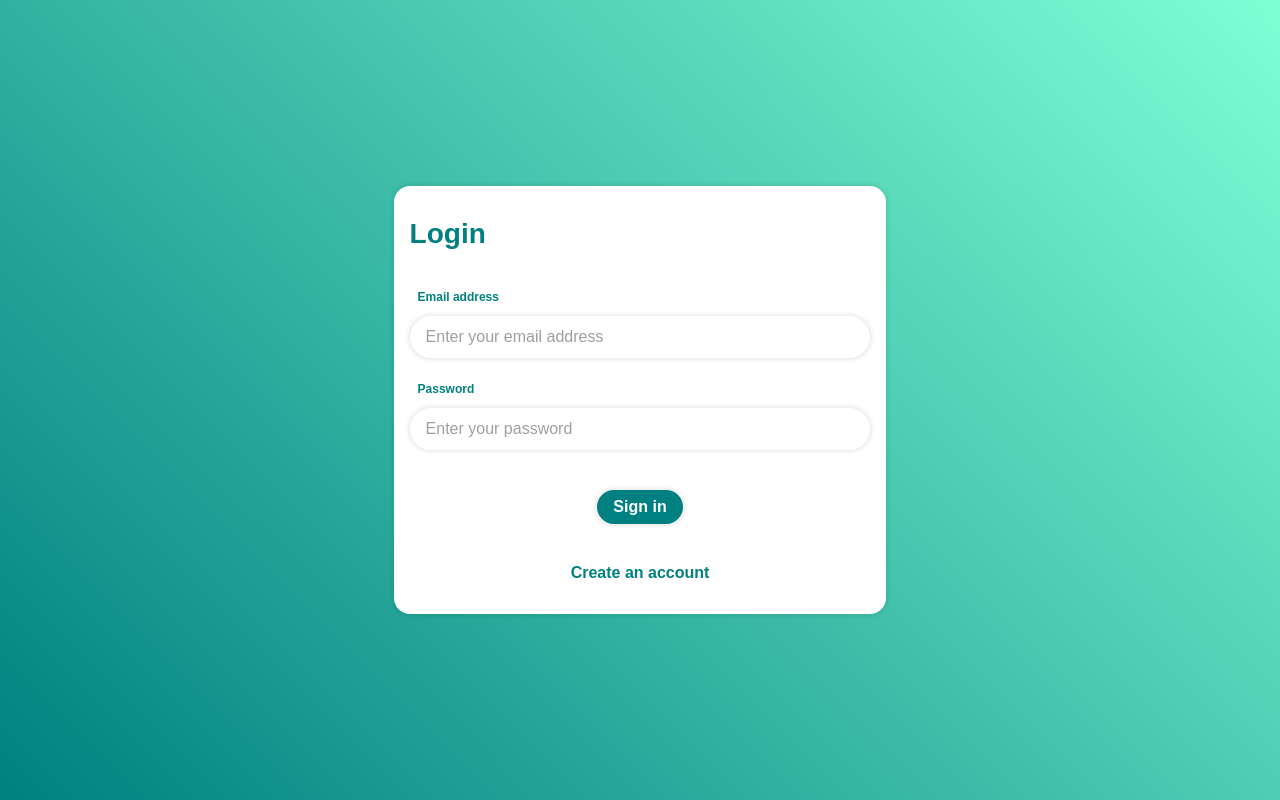
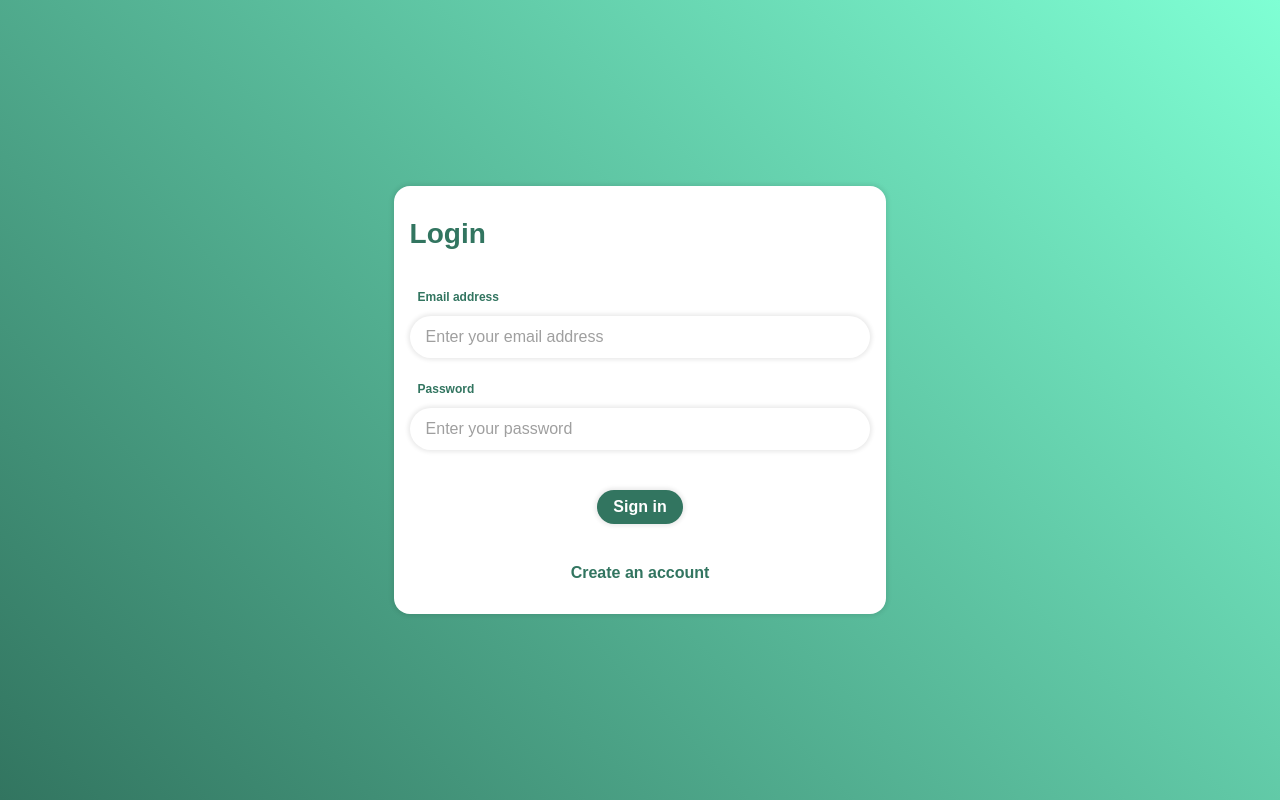
Before and after one commit to ygormartins/chat-test-web, a React (Vite) app: page /login in a window 1280 px wide. Built offline with nearby package versions, Linux system fonts and the light colour scheme; no server answers.

Commit message:
feat: adding timeout retry and general improvmemnts

```diff
--- a/src/components/buttons/Button/index.tsx
+++ b/src/components/buttons/Button/index.tsx
@@ -29,7 +29,7 @@ const Button: React.FC<ButtonProps> = ({
       case "danger":
         return "white";
       case "secondary":
-        return "teal";
+        return "#327560";
     }
   }, [variant]);
 
--- a/src/components/buttons/Button/styles.ts
+++ b/src/components/buttons/Button/styles.ts
@@ -3,13 +3,13 @@ import styled, { css } from "styled-components";
 import { ButtonVariant } from "./types";
 
 const PrimaryStyle = css<{ loadingState: boolean }>`
-  background-color: teal;
+  background-color: #327560;
   color: ${({ loadingState }) => (loadingState ? "transparent" : "white")};
 `;
 
 const SecondaryStyle = css<{ loadingState: boolean }>`
   background-color: transparent;
-  color: ${({ loadingState }) => (loadingState ? "transparent" : "teal")};
+  color: ${({ loadingState }) => (loadingState ? "transparent" : "#327560")};
 `;
 
 const DangerStyle = css<{ loadingState: boolean }>`
--- a/src/components/inputs/TextInput/index.tsx
+++ b/src/components/inputs/TextInput/index.tsx
@@ -75,7 +75,7 @@ const TextInput: React.FC<TextInputProps> = ({
               height={24}
               visible={loading}
               width={24}
-              colors={["teal", "teal", "teal", "teal", "teal"]}
+              colors={["#327560", "#327560", "#327560", "#327560", "#327560"]}
             />
           </InputRightItemContainer>
         ) : null}
--- a/src/components/inputs/TextInput/styles.ts
+++ b/src/components/inputs/TextInput/styles.ts
@@ -12,7 +12,7 @@ export const InputLabel = styled.label`
   font-size: 0.75rem;
   margin-left: 0.5rem;
   font-weight: bold;
-  color: teal;
+  color: #327560;
 `;
 
 export const InputFieldContainer = styled.div`
--- a/src/components/layouts/GradientContainer/styles.ts
+++ b/src/components/layouts/GradientContainer/styles.ts
@@ -8,8 +8,8 @@ export const Container = styled.div`
   justify-content: center;
   align-items: center;
   padding: 1.5rem;
-  background: teal;
-  background: linear-gradient(45deg, teal 0%, aquamarine 100%);
+  background: #327560;
+  background: linear-gradient(45deg, #327560 0%, aquamarine 100%);
 
   @media screen and (max-width: 800px) {
     padding: 0;
--- a/src/components/layouts/ModalContainer/styles.ts
+++ b/src/components/layouts/ModalContainer/styles.ts
@@ -18,6 +18,7 @@ export const ModalBackground = styled.div`
   padding: 0 4rem;
   background-color: #00000000;
   backdrop-filter: blur(4px);
+  z-index: 100;
   display: flex;
   justify-content: center;
   align-items: center;
--- a/src/components/lists/MessagesList/styles.ts
+++ b/src/components/lists/MessagesList/styles.ts
@@ -6,4 +6,5 @@ export const ListContainer = styled.ul`
   flex-direction: column-reverse;
   flex-grow: 1;
   overflow-y: auto;
+  padding-top: 1.25rem;
 `;
--- a/src/components/modals/NewConversationModal/styles.ts
+++ b/src/components/modals/NewConversationModal/styles.ts
@@ -25,7 +25,7 @@ export const ModalContainer = styled.div.attrs({ tabIndex: 0 })`
 `;
 
 export const ModalTitle = styled.h3`
-  color: teal;
+  color: #327560;
   font-size: 1.25rem;
   margin-bottom: 2rem;
 `;
--- a/src/contexts/Chats/index.tsx
+++ b/src/contexts/Chats/index.tsx
@@ -426,6 +426,7 @@ export const ChatsProvider: React.FC<ChatsProviderProps> = ({ children }) => {
     try {
       await WebSocketClient.startClient({
         onMessage: handleNewWebSocketMessage,
+        onDisconnect: handleStartClient,
       });
     } catch (_error) {}
   }, [handleNewWebSocketMessage]);
--- a/src/index.css
+++ b/src/index.css
@@ -8,6 +8,6 @@
 }
 
 h1 {
-  color: teal;
+  color: #327560;
   font-size: 1.75rem;
 }
--- a/src/pages/Login/styles.ts
+++ b/src/pages/Login/styles.ts
@@ -34,7 +34,7 @@ export const FieldsArea = styled.div`
 export const SignUpLink = styled(Link)`
   align-self: center;
   font-weight: bold;
-  color: teal;
+  color: #327560;
   text-decoration: none;
 
   &:hover {
--- a/src/pages/SignUp/styles.ts
+++ b/src/pages/SignUp/styles.ts
@@ -34,7 +34,7 @@ export const FieldsArea = styled.div`
 export const SignInLink = styled(Link)`
   align-self: center;
   font-weight: bold;
-  color: teal;
+  color: #327560;
   text-decoration: none;
 
   &:hover {
```
